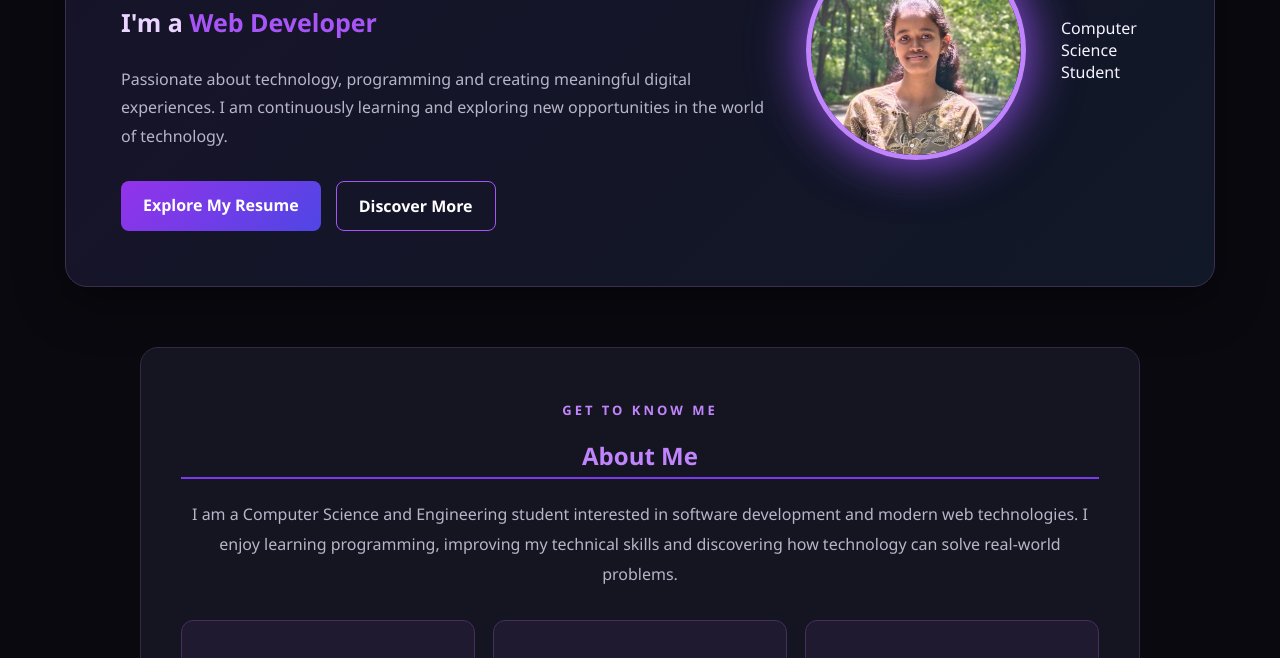
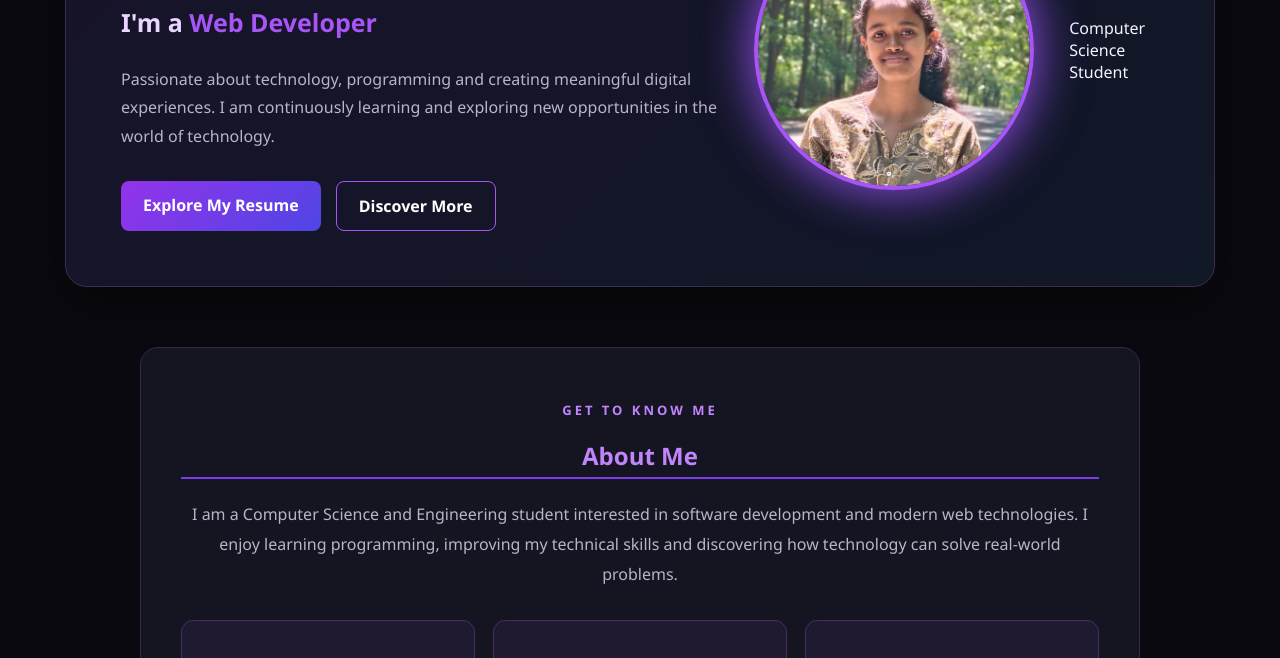
Before and after one commit to RachelJohnl/WT-Resume-Assignment, a plain HTML site: page index.html in a window 1280 px wide. Shown: the part 442-1100 px from the top of the page. Drawn offline with Linux system fonts and the light colour scheme.

Commit message:
Update style.css

```diff
--- a/style.css
+++ b/style.css
@@ -585,3 +585,38 @@ html {
     border-radius: 50%;
     display: block;
 }
+/* Profile Photo */
+.hero-profile {
+    display: flex;
+    justify-content: center;
+    align-items: center;
+    flex-shrink: 0;
+}
+
+.profile-circle {
+    width: 280px;
+    height: 280px;
+    min-width: 280px;
+    border-radius: 50%;
+    overflow: hidden;
+    border: 4px solid #a855f7;
+    box-shadow: 0 0 30px #9333ea66;
+    animation: profileGlow 3s ease-in-out infinite;
+}
+
+.profile-circle img {
+    width: 100%;
+    height: 100%;
+    object-fit: cover;
+    object-position: center;
+    display: block;
+    border-radius: 50%;
+}
+
+@media (max-width: 768px) {
+    .profile-circle {
+        width: 220px;
+        height: 220px;
+        min-width: 220px;
+    }
+}
```
